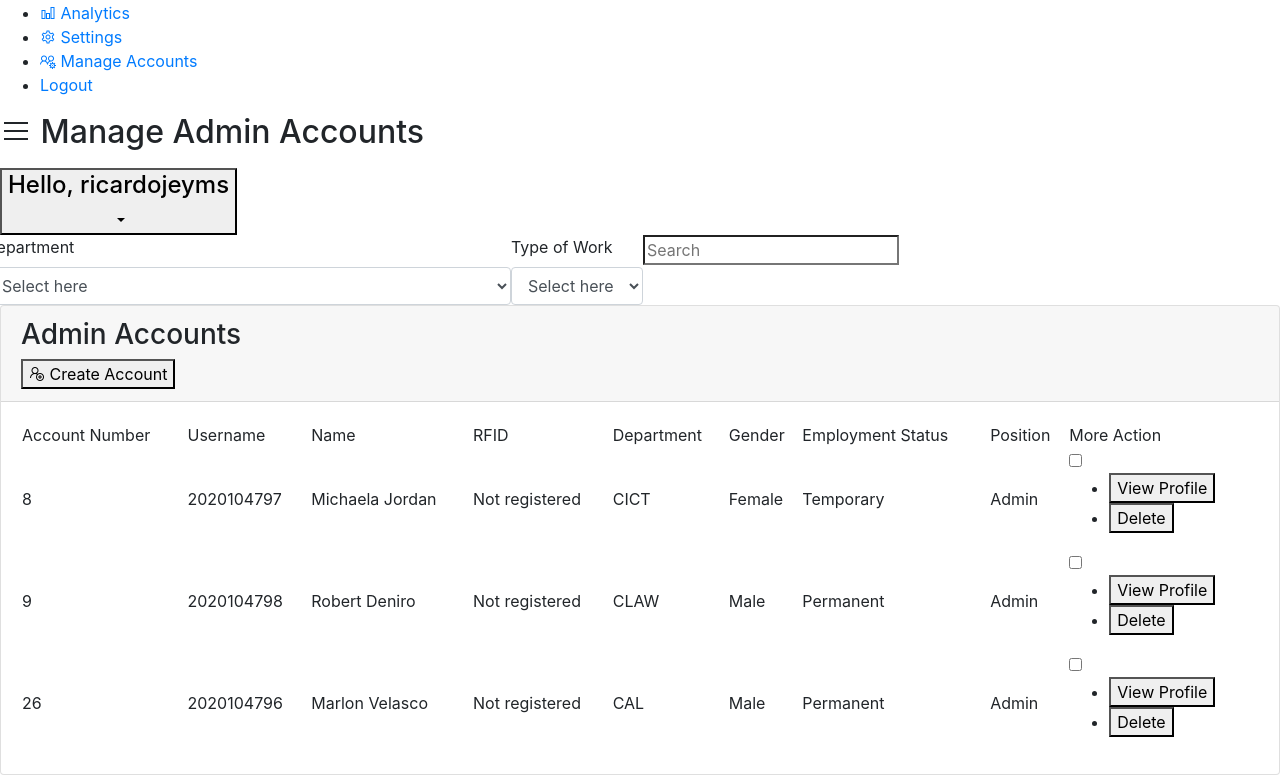
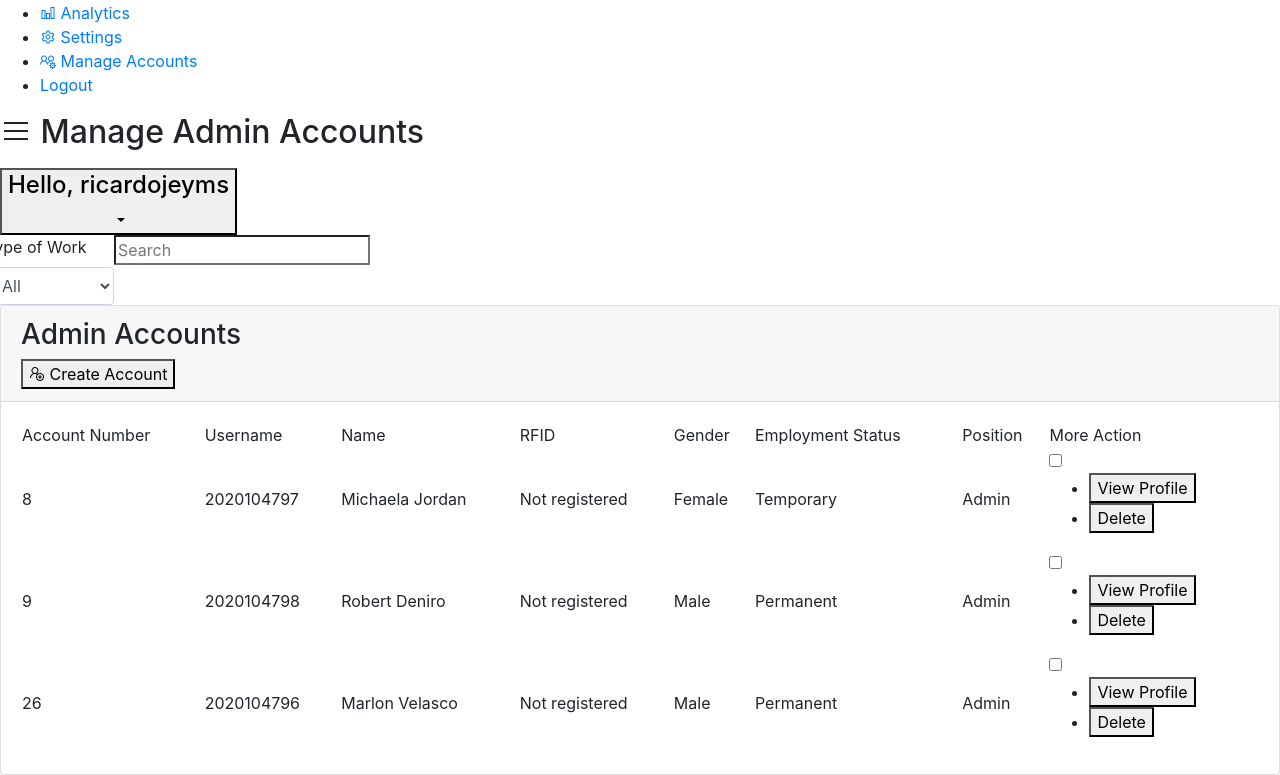
Before and after one commit to Janniel/3D-Reservation-System, a PHP site: page /php/manageAdmin.php in a window 1280 px wide. Shown: the part 714-1489 px from the top of the page. Run offline with PHP 8.4, Linux system fonts and the light colour scheme; a user stored in the database is signed in; data comes from the database, SQL or seed files in the repository; some libraries are stand-ins or nearby versions.

Commit message:
filter and search working

```diff
--- a/src/php/manageAdmin.php
+++ b/src/php/manageAdmin.php
@@ -274,33 +274,12 @@ require 'session.php';
                     <form action="manageAdmin.php" method="GET">
 
                         <div class="row">
-                            <div class="department">
-                                <label for="cars">Department</label>
-                                <select class="form-control" type="submit" name="department">
-                                    <option style="display:none">Select here</option>
-                                    <option value="CAFA">College of Architecture and Fine Arts (CAFA)</option>
-                                    <option value="CAL">College of Arts and Letters (CAL)</option>
-                                    <option value="CBA">College of Business Administration (CBA)</option>
-                                    <option value="CCJE">College of Criminal Justice Education (CCJE)</option>
-                                    <option value="CHTM">College of Hospitaity and Tourism Management (CHTM)</option>
-                                    <option value="CICT">College of Information and Communications Technology (CICT)
-                                    </option>
-                                    <option value="CIT">College of Industrial Technology (CIT)</option>
-                                    <option value="CLAW">College of Law (CLAW)</option>
-                                    <option value="CN">College of Nursing (CN)</option>
-                                    <option value="COE">College of Engineering (COE)</option>
-                                    <option value="COED">College of Education (COED)</option>
-                                    <option value="CS">College of Science (CS)</option>
-                                    <option value="CSER">College of Exercise and Recreation (CSER)</option>
-                                    <option value="CSSP">College of Social Sciences and Philosophy (CSSP)</option>
-                                    <option value="GS">Graduate School (GS)</option>
-                                </select>
-                            </div>
+
 
                             <div class="type" class="form-control">
                                 <label for="cars">Type of Work</label>
-                                <select class="form-control">
-                                    <option style="display:none">Select here</option>
+                                <select class="form-control" id="workTypeFilter">
+                                    <option style="display:none">All</option>
                                     <option>Permanent</option>
                                     <option>Temporary</option>
                                 </select>
@@ -374,7 +353,7 @@ require 'session.php';
                                                     <td>Username</td>
                                                     <td>Name</td>
                                                     <td>RFID</td>
-                                                    <td>Department</td>
+
                                                     <td>Gender</td>
                                                     <td>Employment Status</td>
                                                     <td>Position</td>
@@ -409,13 +388,11 @@ require 'session.php';
                                                                     echo $row2['rfid_no'];
                                                                 } ?>
                                                             </td>
-                                                            <td>
-                                                                <?php echo $row2['department']; ?>
-                                                            </td>
+
                                                             <td>
                                                                 <?php echo $row2['gender']; ?>
                                                             </td>
-                                                            <td>
+                                                            <td data-work-type="<?php echo $row2['work_status']; ?>">
                                                                 <?php echo $row2['work_status']; ?>
                                                             </td>
                                                             <td>
@@ -593,20 +570,38 @@ require 'session.php';
     });
 </script>
 <script>
-    document.addEventListener("DOMContentLoaded", function () {
-        const searchInput = document.getElementById("searchInput");
-        const tableRows = document.querySelectorAll(".fill tbody tr");
+    $(document).ready(function () {
+        $('#searchInput').on('input', function () {
+            var searchValue = $(this).val().toLowerCase();
 
-        searchInput.addEventListener("input", function () {
-            const searchTerm = searchInput.value.toLowerCase();
+            // Show/hide rows based on the search value
+            $('table tbody tr').each(function () {
+                var rowText = $(this).text().toLowerCase();
 
-            tableRows.forEach((row) => {
-                const rowData = row.textContent.toLowerCase();
+                if (rowText.includes(searchValue)) {
+                    $(this).show();
+                } else {
+                    $(this).hide();
+                }
+            });
+        });
+    });
+</script>
 
-                if (rowData.includes(searchTerm)) {
-                    row.style.display = "table-row";
+<script>
+    $(document).ready(function () {
+        // Event listener for the work type filter
+        $('#workTypeFilter').on('change', function () {
+            var selectedWorkType = $(this).val();
+
+            // Show/hide rows based on the selected work type
+            $('table tbody tr').each(function () {
+                var rowWorkType = $(this).find('td[data-work-type]').data('work-type');
+
+                if (selectedWorkType === 'All' || selectedWorkType === rowWorkType) {
+                    $(this).show();
                 } else {
-                    row.style.display = "none";
+                    $(this).hide();
                 }
             });
         });
```
